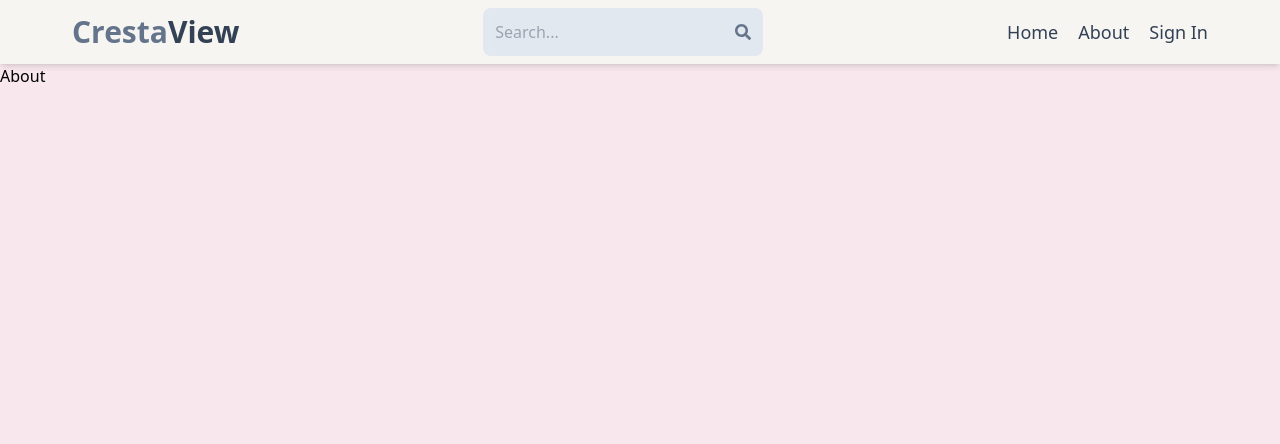
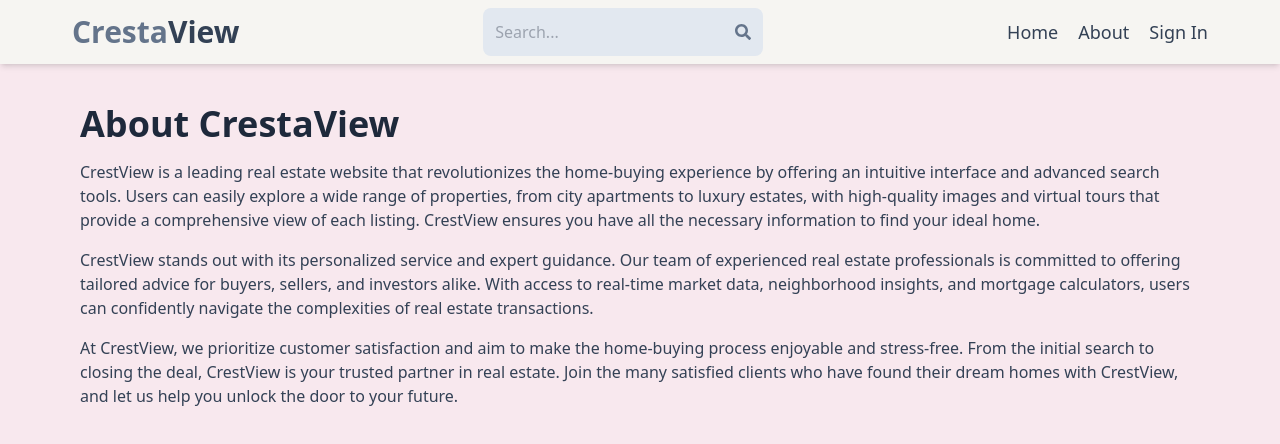
Before and after one commit to Faraz-Ansari/mern-estate, a React (Vite) app in the folder client/: page /about in a window 1280 px wide. Shown: the top 444 px of the page. Built offline with nearby package versions, Linux system fonts and the light colour scheme; no server answers.

Commit message:
complete About page UI

```diff
--- a/client/src/pages/About.jsx
+++ b/client/src/pages/About.jsx
@@ -1,5 +1,35 @@
-import React from "react";
-
 export default function About() {
-    return <div>About</div>;
+    return (
+        <div className="py-10  px-4 max-w-6xl mx-auto">
+            <h1 className="text-4xl font-bold mb-4 text-slate-800">
+                About CrestaView
+            </h1>
+            <p className="mb-4 text-slate-700 ">
+                CrestView is a leading real estate website that revolutionizes
+                the home-buying experience by offering an intuitive interface
+                and advanced search tools. Users can easily explore a wide range
+                of properties, from city apartments to luxury estates, with
+                high-quality images and virtual tours that provide a
+                comprehensive view of each listing. CrestView ensures you have
+                all the necessary information to find your ideal home.
+            </p>
+            <p className="mb-4 text-slate-700 ">
+                CrestView stands out with its personalized service and expert
+                guidance. Our team of experienced real estate professionals is
+                committed to offering tailored advice for buyers, sellers, and
+                investors alike. With access to real-time market data,
+                neighborhood insights, and mortgage calculators, users can
+                confidently navigate the complexities of real estate
+                transactions.
+            </p>
+            <p className="mb-4 text-slate-700 ">
+                At CrestView, we prioritize customer satisfaction and aim to
+                make the home-buying process enjoyable and stress-free. From the
+                initial search to closing the deal, CrestView is your trusted
+                partner in real estate. Join the many satisfied clients who have
+                found their dream homes with CrestView, and let us help you
+                unlock the door to your future.
+            </p>
+        </div>
+    );
 }
```
